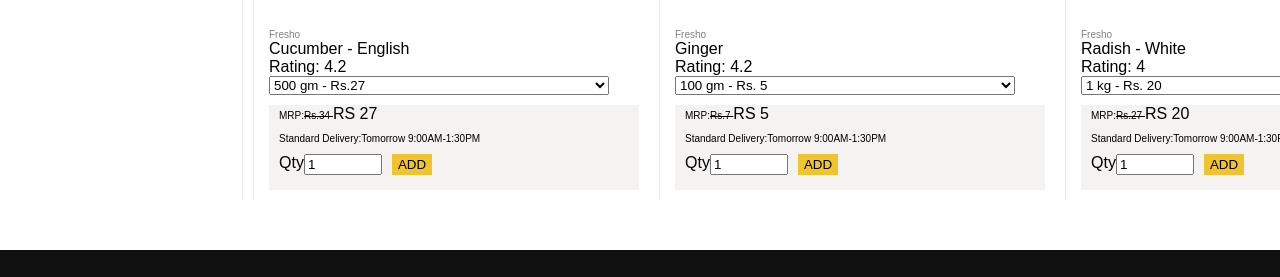
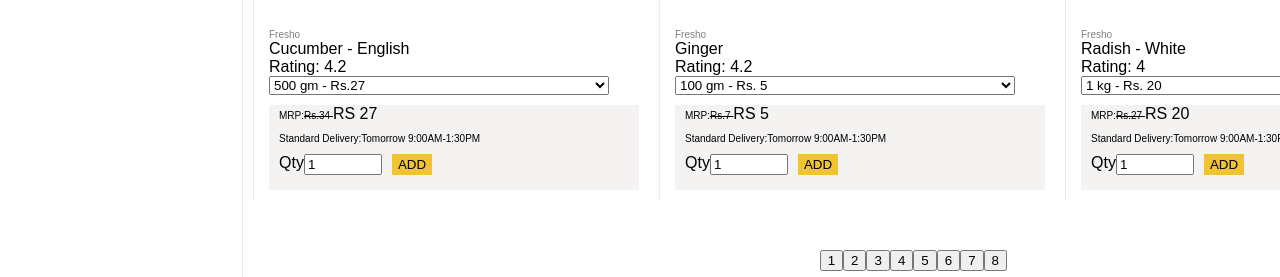
Before and after one commit to chetandabli/groceryarc, a website with bundled scripts: page product.html in a window 1280 px wide. Shown: the part 5944-6221 px from the top of the page. Built offline with nearby package versions, Linux system fonts and the light colour scheme; data requests are answered from the project's data file.

Commit message:
pagination

```diff
--- a/product.html
+++ b/product.html
@@ -79,6 +79,9 @@ Fruits & vegetables <span id="f&v"></span>
         <div id="container">
 
         </div>
+        <div id="page">
+
+        </div>
         </div>
        </div>
 
--- a/scripts/product.js
+++ b/scripts/product.js
@@ -29,18 +29,21 @@ let d10_15=document.getElementById("d10_15");
 let d15_25=document.getElementById("d15_25");
 let d25=document.getElementById("d25");
 
+let page = document.getElementById("page");
+
 let get_data=async()=>{
-
+ let base_url=`${url}`;
     let res=await fetch(`${url}`)
     let data= await res.json();
     console.log(data)
-    append_data(data)
+    let len =data.length;
+    append_data(data,base_url,len)
     f_v.innerText=`(${data.length})`
 }
 
 get_data();
 
-const append_data=(data)=>{
+const append_data=(data,base_url,len)=>{
 
 cont.innerHTML=null;
 f_v.innerText=`(${data.length})`;
@@ -113,7 +116,20 @@ data.forEach((el)=>{
 
 
 })
+ let n=Math.ceil(data.length/5);
+ page.innerHTML=null;
+ for(let i=0;i<n;i++)
+ {
+    let pbtn=document.createElement("button");
+    pbtn.setAttribute("class","pbtn");
+    pbtn.innerText=i+1;
+    page.append(pbtn);
+    let p=i+1;
+    pbtn.onclick=()=>{
+        pagination(p,base_url,n)
+    }
 
+ }
 
 }
 
@@ -121,20 +137,21 @@ let fruit =document.getElementById("fruit");
 fruit.onclick=()=>{
     get_data();
 
-    heading.innerText="Fruits & Vegetables (36)";
 
+    heading.innerText=`Fruits & Vegetables (${36})`;
 }
 
 let sprouts =document.getElementById("sprouts");
 
 sprouts.onclick=async ()=>{
+    let base_url=`${main_url}/grainsMasala`;
  let res =await fetch (`${main_url}/grainsMasala`);
 
  let data = await res.json();
 
  console.log(data);
 
- append_data(data);
+ append_data(data,base_url);
 
  heading.innerText=`Cuts & Sprouts (${data.length})`
 
@@ -144,13 +161,15 @@ sprouts.onclick=async ()=>{
 let veggies =document.getElementById("veggies");
 
 veggies.onclick=async ()=>{
+
+    let base_url=`${main_url}/bakeryCake`;
  let res =await fetch (`${main_url}/bakeryCake`);
 
  let data = await res.json();
 
  console.log(data);
 
- append_data(data);
+ append_data(data,base_url);
 
  heading.innerText=`Exotic Fruits & Veggies (${data.length})`
 }
@@ -158,13 +177,16 @@ veggies.onclick=async ()=>{
 let bunches =document.getElementById("bunches");
 
 bunches.onclick=async ()=>{
+
+  let base_url=  `${main_url}/beverages`;
+
  let res =await fetch (`${main_url}/beverages`);
 
  let data = await res.json();
 
  console.log(data);
 
- append_data(data);
+ append_data(data,base_url);
 
  heading.innerText=`Flower Bouquets, Bunches (${data.length})`
 }
@@ -172,13 +194,15 @@ bunches.onclick=async ()=>{
 let ff =document.getElementById("ff");
 
 ff.onclick=async ()=>{
+
+    let base_url=`${main_url}/cleaningHouse`;
  let res =await fetch (`${main_url}/cleaningHouse`);
 
  let data = await res.json();
 
  console.log(data);
 
- append_data(data);
+ append_data(data,base_url);
 
  heading.innerText=`Fresh Fruits (${data.length})`
 
@@ -187,39 +211,46 @@ ff.onclick=async ()=>{
 let fv =document.getElementById("fv");
 
 fv.onclick=async ()=>{
+
+    let base_url=`${main_url}/kitchenGarden`;
+
  let res =await fetch (`${main_url}/kitchenGarden`);
 
  let data = await res.json();
 
  console.log(data);
 
- append_data(data);
+ append_data(data,base_url);
  heading.innerText=`Fresh Vegetables (${data.length})`
 }
 
 let hs =document.getElementById("hs");
 
 hs.onclick=async ()=>{
+
+    let base_url=`${main_url}/eggMeat`;
  let res =await fetch (`${main_url}/eggMeat`);
 
  let data = await res.json();
 
  console.log(data);
 
- append_data(data);
+ append_data(data,base_url);
  heading.innerText=`Herbs & seasonings (${data.length})`
 }
 
 let ofv =document.getElementById("of&v");
 
 ofv.onclick=async ()=>{
+
+    let base_url=`${main_url}/gourmetFood`;
  let res =await fetch (`${main_url}/gourmetFood`);
 
  let data = await res.json();
 
  console.log(data);
 
- append_data(data);
+ append_data(data,base_url);
  heading.innerText=`Organic Fruits & Vegetables (${data.length})`
 }
 
@@ -233,13 +264,14 @@ ofv.onclick=async ()=>{
 bb_combo.onchange=async (event)=>{
     if(event.target.checked)
     {
+        let base_url=`${url}?proName_like=bb Combo`;
         let result =await fetch (`${url}?proName_like=bb Combo`);
 
         let fdata = await result.json();
 
 
 
-        append_data(fdata);
+        append_data(fdata,base_url);
         if(fdata.length==0)
        {
         cont.innerHTML=`<h1>No Item Found</h1>`;
@@ -255,13 +287,14 @@ bb_combo.onchange=async (event)=>{
 fresho.onchange=async (event)=>{
     if(event.target.checked)
     {
+        let base_url=`${url}?proName_like=Fresho`;
         let result =await fetch (`${url}?proName_like=Fresho`);
 
         let fdata = await result.json();
 
 
 
-        append_data(fdata);
+        append_data(fdata,base_url);
         if(fdata.length==0)
         {
          cont.innerHTML=`<h1>No Item Found</h1>`;
@@ -277,12 +310,13 @@ fresho.onchange=async (event)=>{
 bb_royal.onchange=async (event)=>{
     if(event.target.checked)
     {
+        let base_url=`${url}?proName_like=BB Royal`;
         let result =await fetch (`${url}?proName_like=BB Royal`);
 
         let fdata = await result.json();
 
 
-        append_data(fdata);
+        append_data(fdata,base_url);
         if(fdata.length==0)
         {
          cont.innerHTML=`<h1>No Item Found</h1>`;
@@ -298,13 +332,14 @@ bb_royal.onchange=async (event)=>{
 fortune.onchange=async (event)=>{
     if(event.target.checked)
     {
+        let base_url=`${url}?proName_like=Fortune`;
         let result =await fetch (`${url}?proName_like=Fortune`);
 
         let fdata = await result.json();
 
 
 
-        append_data(fdata);
+        append_data(fdata,base_url);
         if(fdata.length==0)
         {
          cont.innerHTML=`<h1>No Item Found</h1>`;
@@ -319,11 +354,12 @@ fortune.onchange=async (event)=>{
 sunpure.onchange=async (event)=>{
     if(event.target.checked)
     {
+        let base_url=`${url}?proName_like=Sunpure`;
         let result =await fetch (`${url}?proName_like=Sunpure`);
 
         let fdata = await result.json();
 
-        append_data(fdata);
+        append_data(fdata,base_url);
         if(fdata.length==0)
        {
         cont.innerHTML=`<h1>No Item Found</h1>`;
@@ -339,13 +375,14 @@ sunpure.onchange=async (event)=>{
 p20.onchange=async (event)=>{
     if(event.target.checked)
     {
+        let base_url=`${url}?price_lte=19`;
         let result =await fetch (`${url}?price_lte=19`);
 
         let fdata = await result.json();
 
 
 
-        append_data(fdata);
+        append_data(fdata,base_url);
         if(fdata.length==0)
        {
         cont.innerHTML=`<h1>No Item Found</h1>`;
@@ -361,13 +398,14 @@ p20.onchange=async (event)=>{
 p21_50.onchange=async (event)=>{
     if(event.target.checked)
     {
+        let base_url=`${url}?price_gte=21&price_lte=50`;
         let result =await fetch (`${url}?price_gte=21&price_lte=50`);
 
         let fdata = await result.json();
 
 
 
-        append_data(fdata);
+        append_data(fdata,base_url);
         if(fdata.length==0)
         {
          cont.innerHTML=`<h1>No Item Found</h1>`;
@@ -383,12 +421,13 @@ p21_50.onchange=async (event)=>{
 p51_100.onchange=async (event)=>{
     if(event.target.checked)
     {
+        let base_url=`${url}?price_gte=51&price_lte=100`;
         let result =await fetch (`${url}?price_gte=51&price_lte=100`);
 
         let fdata = await result.json();
 
 
-        append_data(fdata);
+        append_data(fdata,base_url);
         if(fdata.length==0)
         {
          cont.innerHTML=`<h1>No Item Found</h1>`;
@@ -404,13 +443,14 @@ p51_100.onchange=async (event)=>{
 p101_200.onchange=async (event)=>{
     if(event.target.checked)
     {
+        let base_url=`${url}?price_gte=101&price_lte=200`;
         let result =await fetch (`${url}?price_gte=101&price_lte=200`);
 
         let fdata = await result.json();
 
 
 
-        append_data(fdata);
+        append_data(fdata,base_url);
         if(fdata.length==0)
         {
          cont.innerHTML=`<h1>No Item Found</h1>`;
@@ -425,11 +465,12 @@ p101_200.onchange=async (event)=>{
 p201_500.onchange=async (event)=>{
     if(event.target.checked)
     {
+        let base_url=`${url}?price_gte=201&price_lte=500`;
         let result =await fetch (`${url}?price_gte=201&price_lte=500`);
 
         let fdata = await result.json();
 
-        append_data(fdata);
+        append_data(fdata,base_url);
         if(fdata.length==0)
        {
         cont.innerHTML=`<h1>No Item Found</h1>`;
@@ -445,11 +486,12 @@ p201_500.onchange=async (event)=>{
 p501.onchange=async (event)=>{
     if(event.target.checked)
     {
+        let base_url= `${url}?price_gte=501`;
         let result =await fetch (`${url}?price_gte=501`);
 
         let fdata = await result.json();
 
-        append_data(fdata);
+        append_data(fdata,base_url);
         if(fdata.length==0)
        {
         cont.innerHTML=`<h1>No Item Found</h1>`;
@@ -474,30 +516,33 @@ p501.onchange=async (event)=>{
 let sorty = document.getElementById("sorty");
 
 sorty.onchange=async()=>{
-
+   let base_url;
  if(sorty.value=="Price-Low to High")
  {
+     base_url=`${url}?_sort=price&_order=asc`;
    let res =await fetch(`${url}?_sort=price&_order=asc`)
 
    let data =await res.json();
 
-   append_data(data);
+   append_data(data,base_url);
  }
  else if(sorty.value=="Price-High to Low")
  {
+    base_url =`${url}?_sort=price&_order=desc`;
     let res =await fetch(`${url}?_sort=price&_order=desc`)
 
    let data =await res.json();
 
-   append_data(data);
+   append_data(data,base_url);
  }
  else if(sorty.value=="alphabetical")
  {
+    base_url=`${url}?_sort=detail&_order=asc`;
     let res =await fetch(`${url}?_sort=detail&_order=asc`)
 
    let data =await res.json();
 
-   append_data(data);
+   append_data(data,base_url);
  }
  else{
     get_data();
@@ -505,3 +550,103 @@ sorty.onchange=async()=>{
 
 
 }
+
+
+d10_15.onchange=async (event)=>{
+    if(event.target.checked)
+    {
+        let base_url=`${url}?off_like=11%`;
+        let result =await fetch (`${url}?off_like=11%`);
+
+        let fdata = await result.json();
+
+
+
+        append_data(fdata,base_url);
+        if(fdata.length==0)
+        {
+         cont.innerHTML=`<h1>No Item Found</h1>`;
+        }
+    }
+    else
+    {
+        get_data();
+    }
+}
+
+d15_25.onchange=async (event)=>{
+    if(event.target.checked)
+    {
+        let base_url=`${url}?off_like=20%`;
+        let result =await fetch (`${url}?off_like=20%`);
+
+        let fdata = await result.json();
+
+        append_data(fdata,base_url);
+        if(fdata.length==0)
+       {
+        cont.innerHTML=`<h1>No Item Found</h1>`;
+       }
+
+    }
+    else
+    {
+        get_data();
+    }
+}
+
+
+d25.onchange=async (event)=>{
+    if(event.target.checked)
+    {
+        let base_url=`${url}?off_like=30%`;
+        let result =await fetch (`${url}?off_like=30%`);
+
+        let fdata = await result.json();
+        console.log(fdata)
+        append_data(fdata,base_url);
+        if(fdata.length==0)
+       {
+        cont.innerHTML=`<h1>No Item Found</h1>`;
+       }
+       console.log("25")
+
+    }
+    else
+    {
+        get_data();
+    }
+}
+
+
+let pagination= async(p,base,n)=>{
+
+    let base_url=`${base}?_page=${p}&_limit=5`;
+
+    let res=await fetch(`${base}?_page=${p}&_limit=5`);
+
+    let data =await res.json();
+
+    append_data(data,base_url);
+    page.innerHTML=null;
+    for(let i=0;i<n;i++)
+ {
+    let pbtn2=document.createElement("button");
+    pbtn2.setAttribute("class","pbtn");
+    pbtn2.innerText=i+1;
+    page.append(pbtn2);
+    let k=i+1;
+
+    pbtn2.onclick=async()=>{
+        console.log("kingkong")
+        let base_url=`${base}?_page=${k}&_limit=5`;
+
+        let res=await fetch(`${base}?_page=${k}&_limit=5`);
+
+        let data =await res.json();
+        append_data(data,base_url);
+        pagination(k,base_url,n)
+    }
+
+}
+}
--- a/styles/product.css
+++ b/styles/product.css
@@ -270,3 +270,9 @@
    border-bottom: 1px solid grey;
 
 }
+
+
+#page{
+
+    margin: 50px 35%;
+}
```
